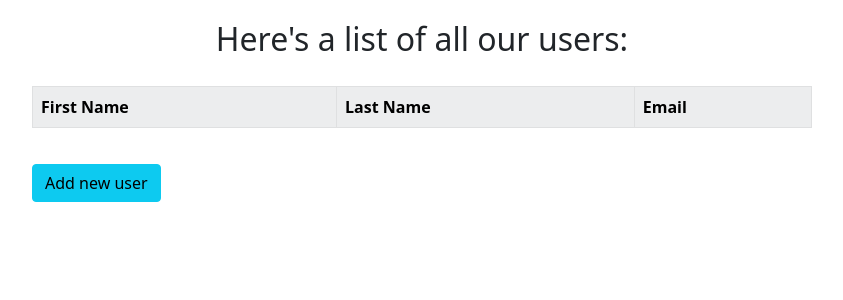
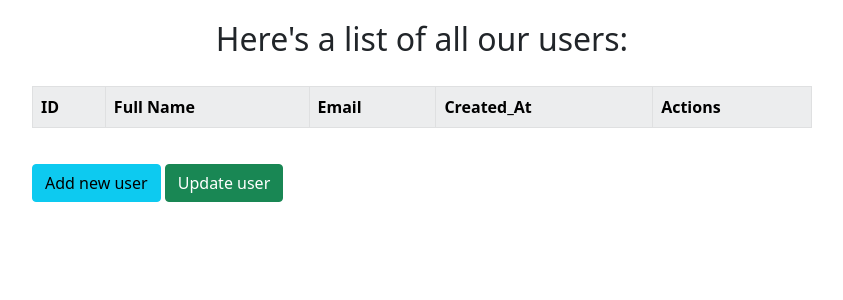
Before and after one commit to thatgirldorian/Python-Coding-Challenges-and-Solutions, a Flask app: page /users in a window 1280 px wide. Shown: the top 300 px of the page, without its empty margins (218-1061 px from the left). Run offline with Flask 2, Linux system fonts and the light colour scheme; data that the repository does not hold is empty.

Commit message:
Add files via upload

```diff
--- a/users_crud/server.py
+++ b/users_crud/server.py
@@ -1,4 +1,7 @@
+from datetime import datetime
+
 from flask import Flask, render_template, request, redirect
+from werkzeug.exceptions import default_exceptions
 
 # import the class from user.py
 from user import User
@@ -14,7 +17,7 @@ def users():
     # call the get all classmethod to get all users
     users = User.get_all()
     print(users)
-    return render_template("index.html", users=users)
+    return render_template("index.html", users=users, default=datetime.utcnow)
 
 @app.route('/create_user')
 def new():
@@ -25,7 +28,40 @@ def create_user():
     print(request.form)
     User.save(request.form)
     return redirect('/')
-    # Don't forget to redirect after saving to the database.
+# Don't forget to redirect after saving to the database.
+
+#edit person with their id
+@app.route('/edit/<int:id>')
+def edit(id):
+    data ={
+        "id":id
+    }
+    return render_template("edit.html",user=User.get_one(data))
+
+#show user iformation when id is passed
+@app.route('/show/<int:id>')
+def show(id):
+    data ={
+        "id":id
+    }
+    return render_template("show.html",user=User.get_one(data))
+
+
+@app.route('/update',methods=['POST'])
+def update():
+    User.update(request.form)
+    return redirect('/users')
+
+
+#delete people when their id is passed
+@app.route('/destroy/<int:id>')
+def destroy(id):
+    data ={
+        'id': id
+    }
+    User.destroy(data)
+    return redirect('/users')
+
 
 if __name__ == "__main__":
     app.run(debug=True)
--- a/users_crud/templates/index.html
+++ b/users_crud/templates/index.html
@@ -15,21 +15,30 @@
         <div class="users-table">
         <table class="table table-light table-bordered table-striped">
             <tr>
-                <th scope="col">First Name</th>
-                <th scope="col">Last Name</th>
+                <th scope="col">ID</th>
+                <th scope="col">Full Name</th>
                 <th scope="col">Email</th>
+                <th scope="col">Created_At</th>
+                <th scope="col">Actions</th>
             </tr>
             {% for each_user in users %}
             <tr >
-                <td scope="row" class="table-light">{{each_user.first_name}}</td>
-                <td scope="row" class="table-light">{{each_user.last_name}}</td>
+                <td scope="row" class="table-light">{{each_user.id}}</td>
+                <td scope="row" class="table-light">{{each_user.first_name}} {{each_user.last_name}}</td>
                 <td scope="row" class="table-light">{{each_user.email}}</td>
+                <td>{{ each_user.created_at.strftime("%b %d %Y") }}</td>
+                <td>
+                    <a href="/show/{{ each_user.id }}">Show</a> |
+                    <a href="/edit/{{ each_user.id }}">Edit</a> |
+                    <a href="/destroy/{{ each_user.id }}">Delete</a>
+                </td>
                 </tr>
                 {% endfor %}
         </table>
     </div>
 
     <a class="btn btn-info" href="/create_user">Add new user</a>
+    <a class="btn btn-success" href="/create_user">Update user</a>
 
 </body>
 </html>
--- a/users_crud/user.py
+++ b/users_crud/user.py
@@ -1,3 +1,5 @@
+from datetime import datetime
+
 # import the function that will return an instance of a connection
 from mysqlconnection import connectToMySQL
 # model the class after the friend table from our database
@@ -9,7 +11,9 @@ class User:
         self.email = data['email']
         self.created_at = data['created_at']
         self.updated_at = data['updated_at']
-    # Now we use class methods to query our database
+
+
+    # Now we use class methods to query our database and return users on the Read All page
     @classmethod
     def get_all(cls):
         query = "SELECT * FROM users;"
@@ -22,8 +26,28 @@ class User:
             users.append( cls(user) )
         return users
 
+    #this will create a new user ane add them to the database
     @classmethod
     def save(cls, data ):
         query = "INSERT INTO users ( first_name , last_name , email , created_at, updated_at ) VALUES ( %(fname)s , %(lname)s , %(email)s , NOW() , NOW() );"
         # data is a dictionary that will be passed into the save method from server.py
         return connectToMySQL('users_schema').query_db( query, data )
+
+    #this will select a particulat ID from the database for the actions to work
+    @classmethod
+    def get_one(cls,data):
+        query  = "SELECT * FROM users WHERE id = %(id)s";
+        result = connectToMySQL('users_schema').query_db(query,data)
+        return cls(result[0])
+
+    #this will update a user and return an updated webpage with new/updated info
+    @classmethod
+    def update(cls,data):
+        query = "UPDATE users SET first_name=%(first_name)s,last_name=%(last_name)s,email=%(email)s,updated_at=NOW() WHERE id = %(id)s;"
+        return connectToMySQL('users_schema').query_db(query,data)
+
+    #this will delete a user and then return an up
+    @classmethod
+    def destroy(cls,data):
+        query  = "DELETE FROM users WHERE id = %(id)s;"
+        return connectToMySQL('users_schema').query_db(query,data)
```
Also changed, not shown: users_crud/templates/edit.html (added, +29 -0 lines), users_crud/templates/show.html (added, +18 -0 lines).
